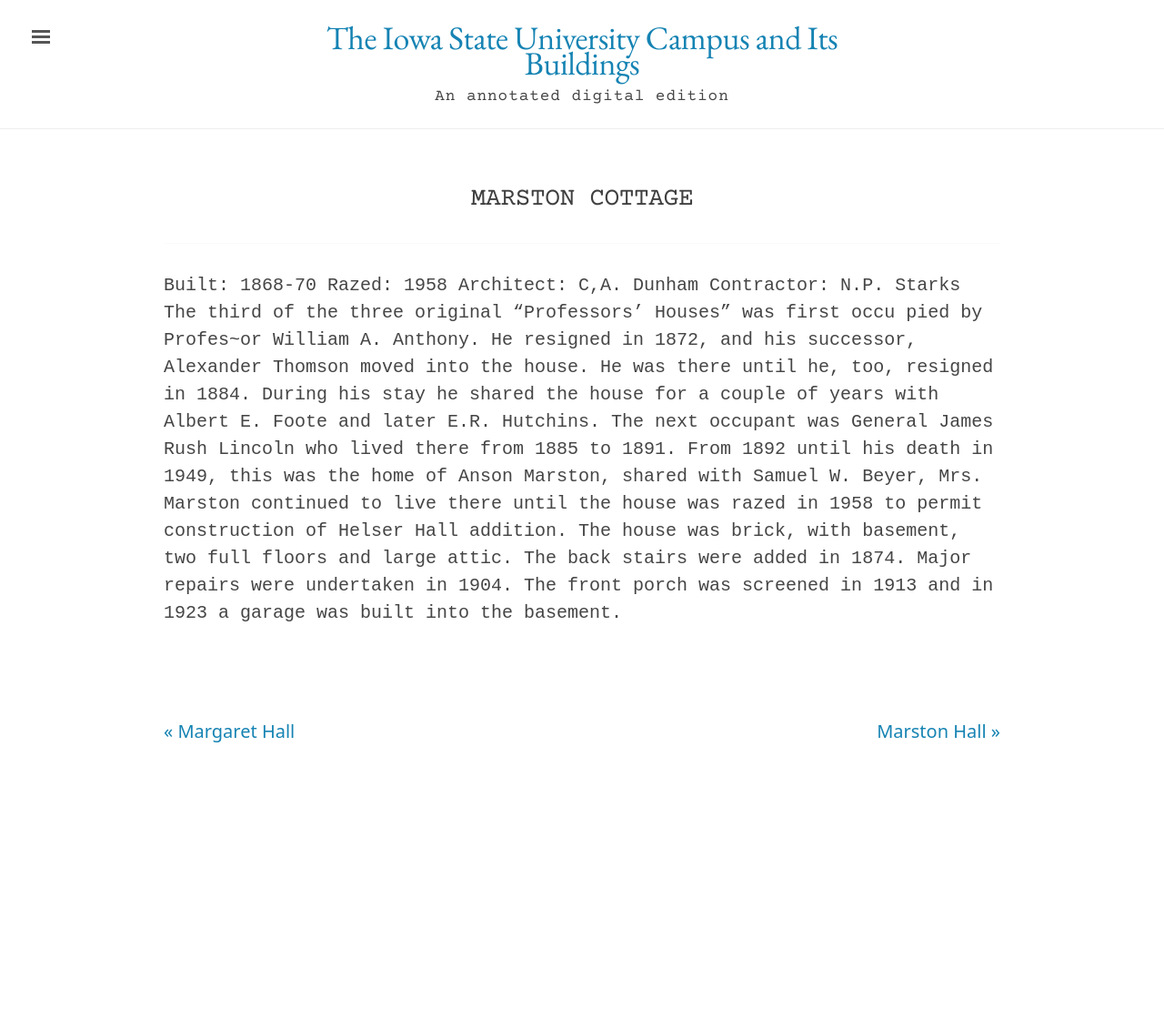
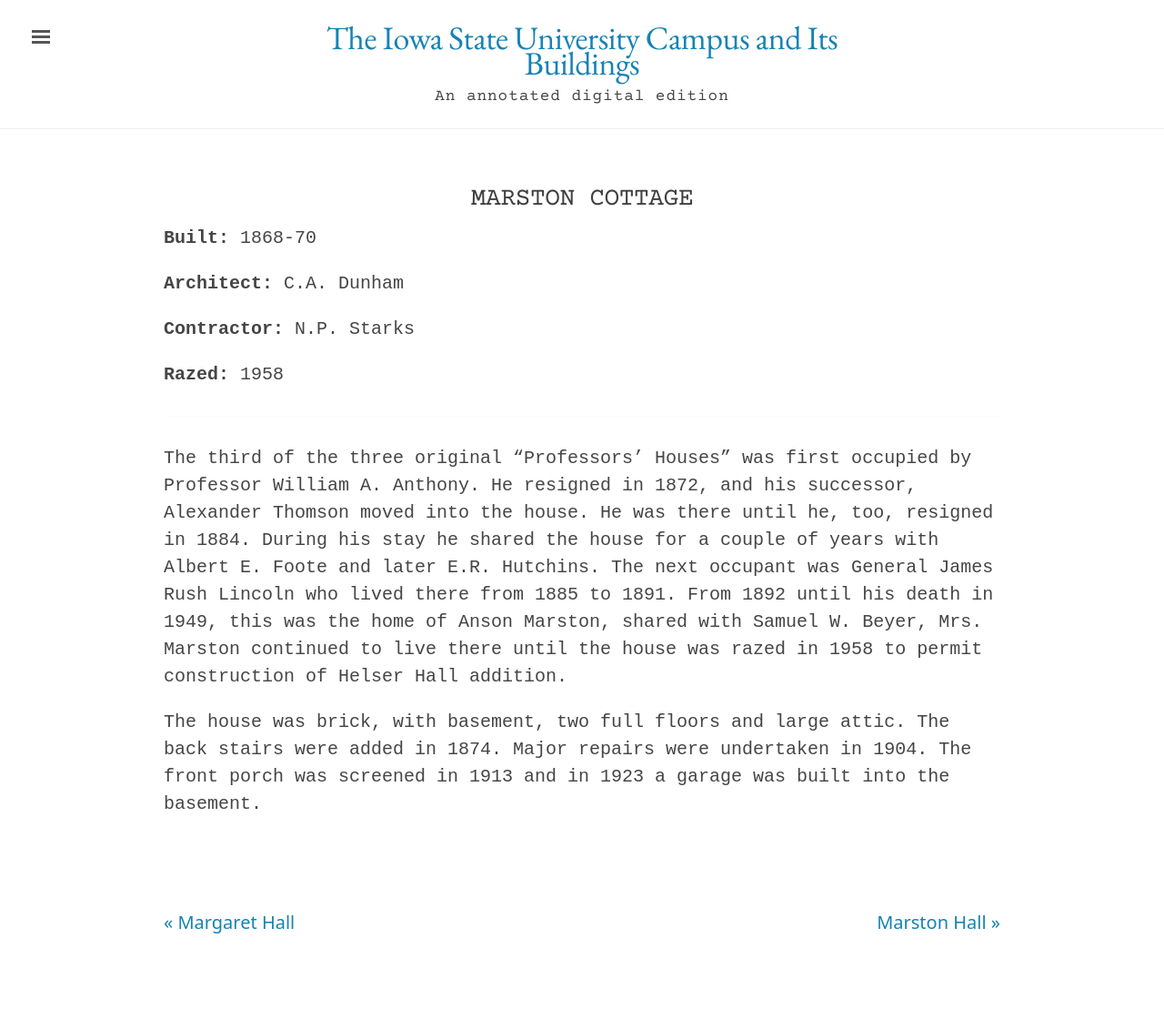
Before and after one commit to emanderson811/day-edition, a Jekyll site: the page built from _texts/buildings/135day-marston-cottage.md, in a window 1280 px wide. Shown: the whole page at 91% size. Built offline with Jekyll 4.4.1, drawn with Linux system fonts in a browser that asks for light colours; before the commit the page ends 900 px from its top, so only the background shows below that; some of the changed lines change nothing that is shown.

Commit message:
Update 135day-marston-cottage.md

```diff
--- a/_texts/buildings/135day-marston-cottage.md
+++ b/_texts/buildings/135day-marston-cottage.md
@@ -2,11 +2,11 @@
 layout: building
 title: "Marston Cottage"
 alternative_name:
-built:
+built: "1868-70"
 addition:
-architect:
-contractor:
-razed:
+architect: "C.A. Dunham"
+contractor: "N.P. Starks"
+razed: "1958"
 author:
 rights: Public Domain
 source: Iowa State University Library, University Archives
@@ -14,6 +14,6 @@
 ---
 ---
 
-Built: 1868-70 Razed: 1958 Architect: C,A. Dunham Contractor: N.P. Starks
-The third of the three original "Professors' Houses" was first occu pied by Profes~or William A. Anthony. He resigned in 1872, and his successor, Alexander Thomson moved into the house. He was there until he, too, resigned in 1884. During his stay he shared the house for a couple of years with Albert E. Foote and later E.R. Hutchins. The next occupant was General James Rush Lincoln who lived there from 1885 to 1891. From 1892 until his death in 1949, this was the home of Anson Marston, shared with Samuel W. Beyer, Mrs. Marston continued to live there until the house was razed in 1958 to permit construction of Helser Hall addition.
+The third of the three original "Professors' Houses" was first occupied by Professor William A. Anthony. He resigned in 1872, and his successor, Alexander Thomson moved into the house. He was there until he, too, resigned in 1884. During his stay he shared the house for a couple of years with Albert E. Foote and later E.R. Hutchins. The next occupant was General James Rush Lincoln who lived there from 1885 to 1891. From 1892 until his death in 1949, this was the home of Anson Marston, shared with Samuel W. Beyer, Mrs. Marston continued to live there until the house was razed in 1958 to permit construction of Helser Hall addition.
+
 The house was brick, with basement, two full floors and large attic. The back stairs were added in 1874. Major repairs were undertaken in 1904. The front porch was screened in 1913 and in 1923 a garage was built into the basement.
```
